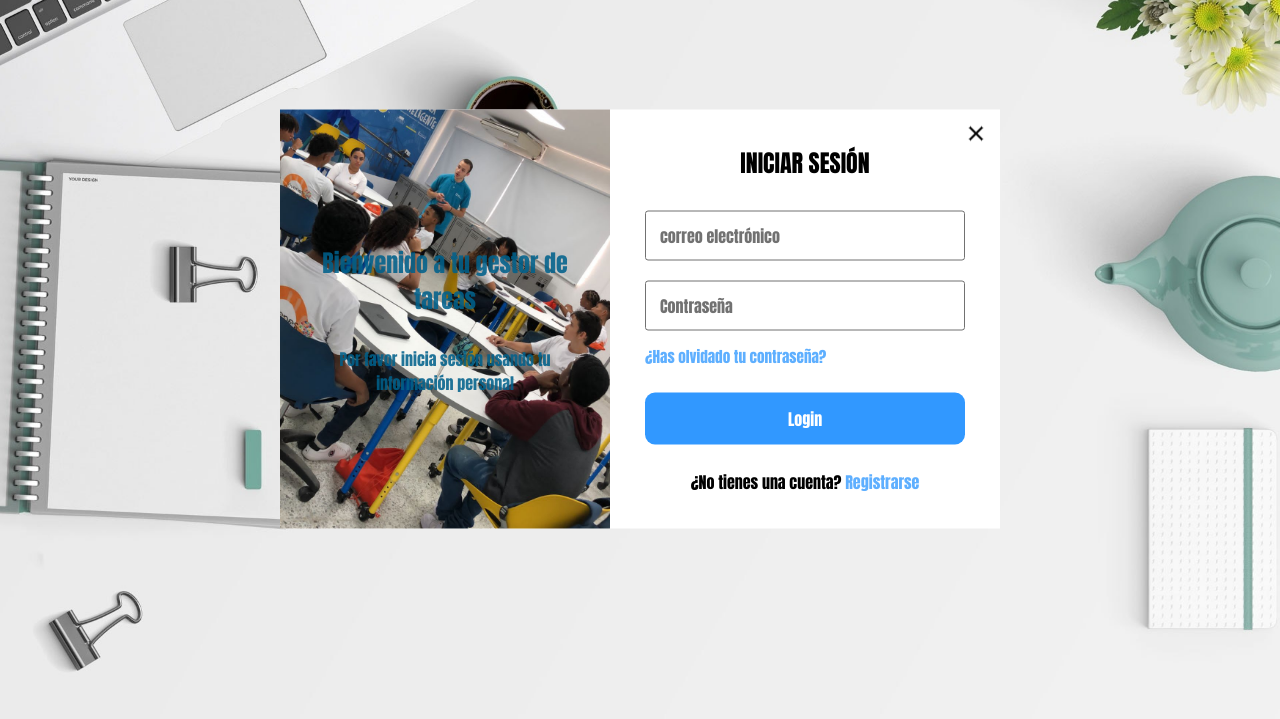
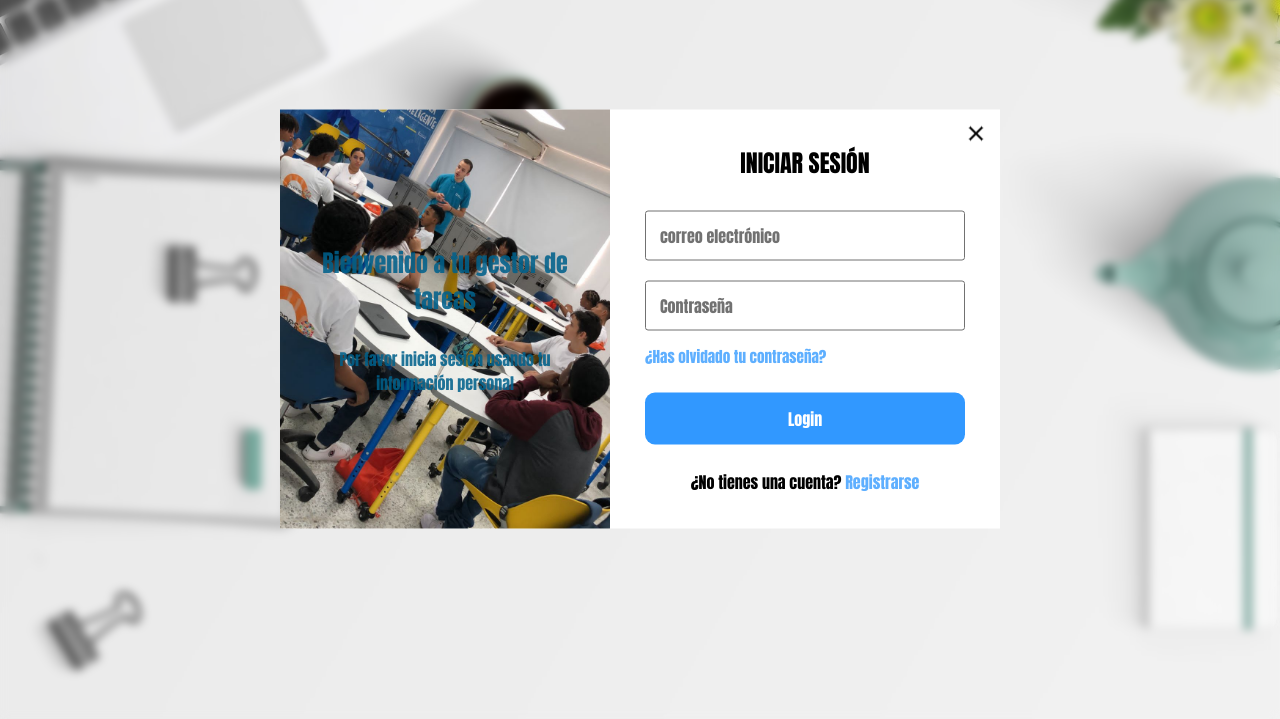
Before and after one commit to jesutera/proyecto_final..., a plain HTML site: page index.html in a window 1280 px wide. Shown: the part 81-800 px from the top of the page. Drawn offline with Linux system fonts and the light colour scheme.

Commit message:
Nuevo estilo al fondo de la pagina

```diff
--- a/index.html
+++ b/index.html
@@ -11,6 +11,7 @@
 <link rel="stylesheet" href="style.css">
 </head>
 <body>
+    <!-- Navigation bar -->
     <header>
         <nav class="navbar">
             <a href="#" class="logo">
@@ -28,6 +29,7 @@
     </header>
 
     <!-- Popup form -->
+        <div class="blur-bg-overlay"></div>
     <div class="form-popup">
         <span class=" close-btn material-symbols-rounded"><img src="images/cerrar.png" alt=""></span>
         <div class="form-box login">
--- a/style.css
+++ b/style.css
@@ -78,6 +78,15 @@ header{
     border-radius: 31px;
     background: rgba(30, 143, 255, 0.985);
     cursor: pointer;
+}
+
+.blur-bg-overlay {
+    position: fixed;
+    top:0;
+    left: 0;
+    width: 100%;
+    height: 100%;
+    backdrop-filter: blur(5px);
 }
 
 .login-btn:hover{
@@ -223,9 +232,6 @@ form button:hover {
     display: none;
 }
 
-
-
-
 .signup .policy-text {
     display: flex;
     align-items: center;
```
